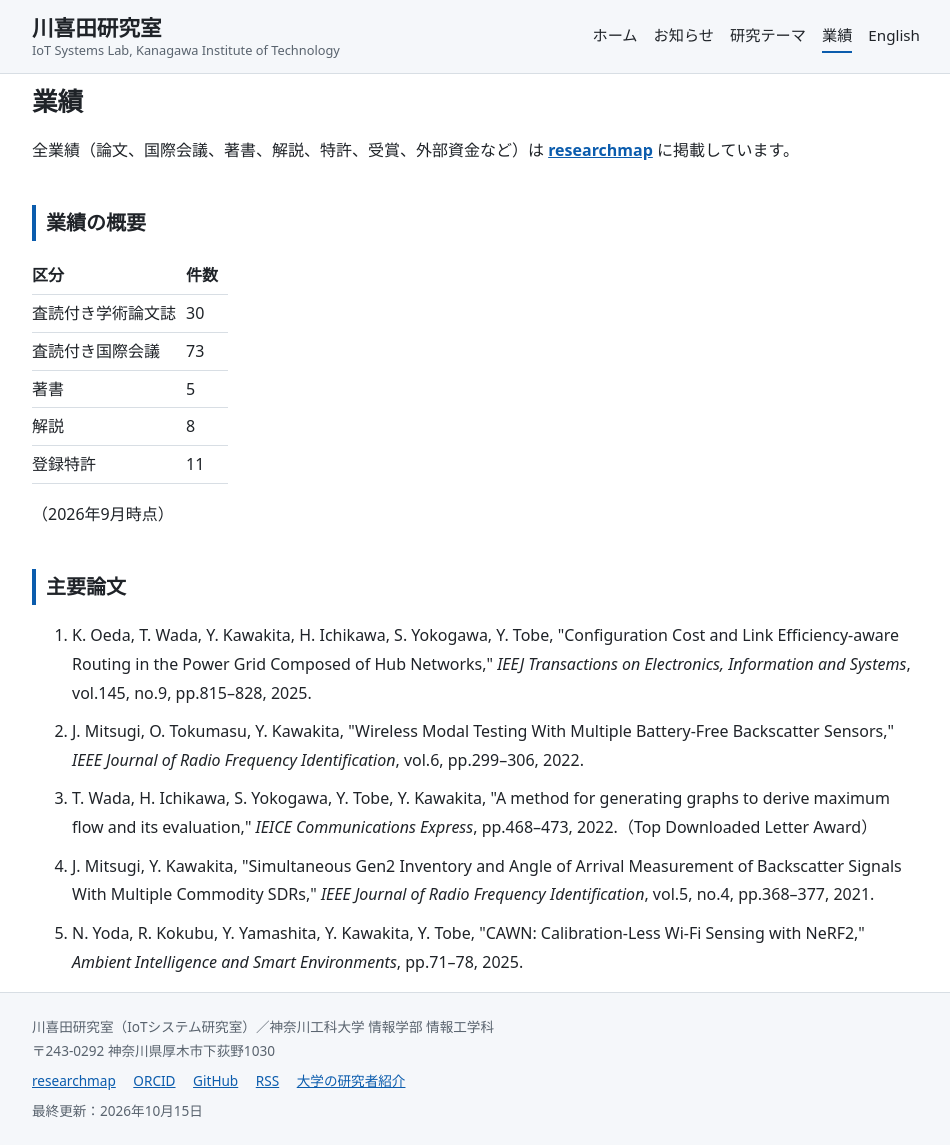
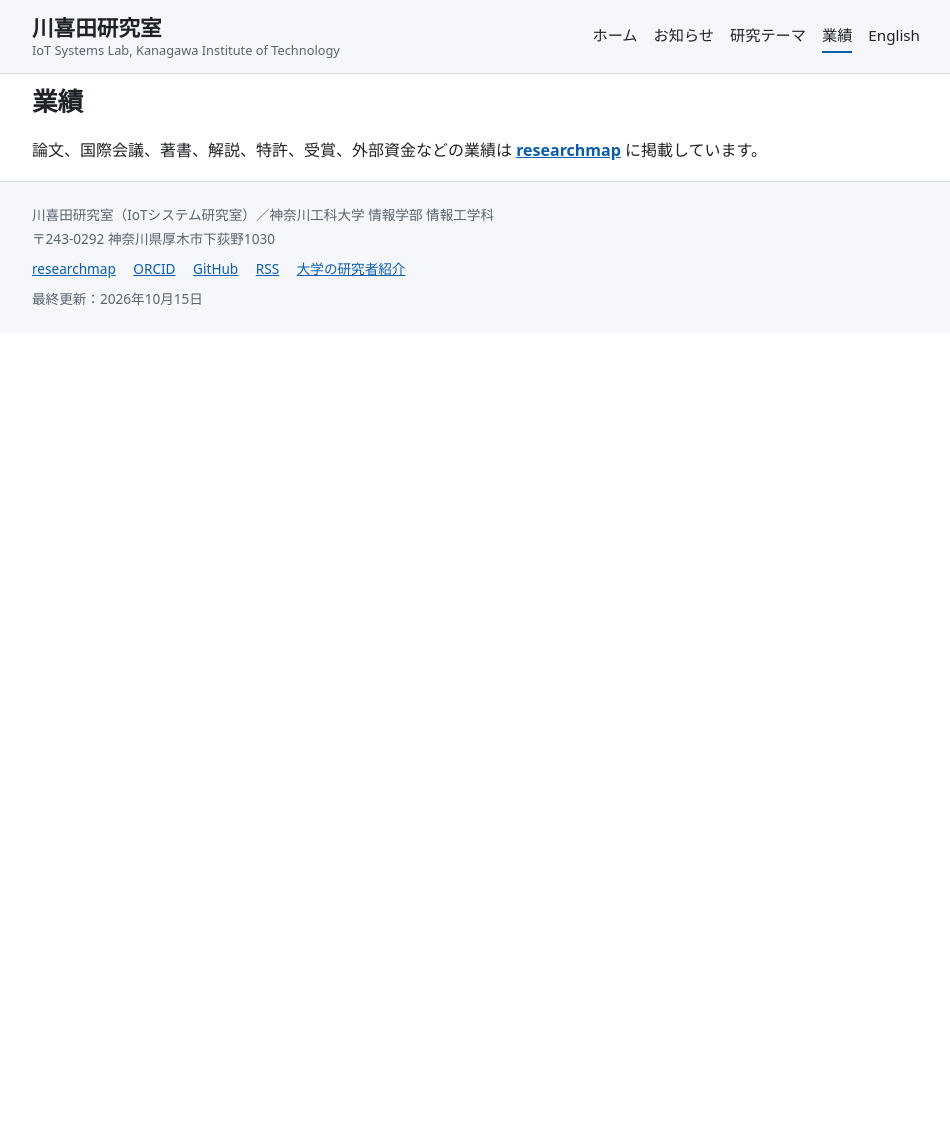
Before and after one commit to kwkt-lab/kwkt-lab.github.io, a Jekyll site: the page built from publications.md, in a window 1280 px wide. Shown: the whole page, without its empty margins (164-1114 px from the left). Built offline with Jekyll 4.4.1, drawn with Linux system fonts in a browser that asks for light colours; after the commit the page ends 900 px from its top, so only the background shows below that; part of the change alters nothing that is shown.

Commit message:
Add files via upload

```diff
--- a/publications.md
+++ b/publications.md
@@ -5,7 +5,10 @@ permalink: /publications/
 ---
 <h1>業績</h1>
 
-全業績（論文、国際会議、著書、解説、特許、受賞、外部資金など）は **[researchmap](https://researchmap.jp/kwkt)** に掲載しています。
+論文、国際会議、著書、解説、特許、受賞、外部資金などの業績は **[researchmap](https://researchmap.jp/kwkt)** に掲載しています。
+
+{% comment %}
+（非表示：将来使う可能性があるため残している）
 
 ## 業績の概要
 
@@ -28,3 +31,4 @@ permalink: /publications/
 <li>J. Mitsugi, Y. Kawakita, "Simultaneous Gen2 Inventory and Angle of Arrival Measurement of Backscatter Signals With Multiple Commodity SDRs," <i>IEEE Journal of Radio Frequency Identification</i>, vol.5, no.4, pp.368–377, 2021.</li>
 <li>N. Yoda, R. Kokubu, Y. Yamashita, Y. Kawakita, Y. Tobe, "CAWN: Calibration-Less Wi-Fi Sensing with NeRF2," <i>Ambient Intelligence and Smart Environments</i>, pp.71–78, 2025.</li>
 </ol>
+{% endcomment %}
```
